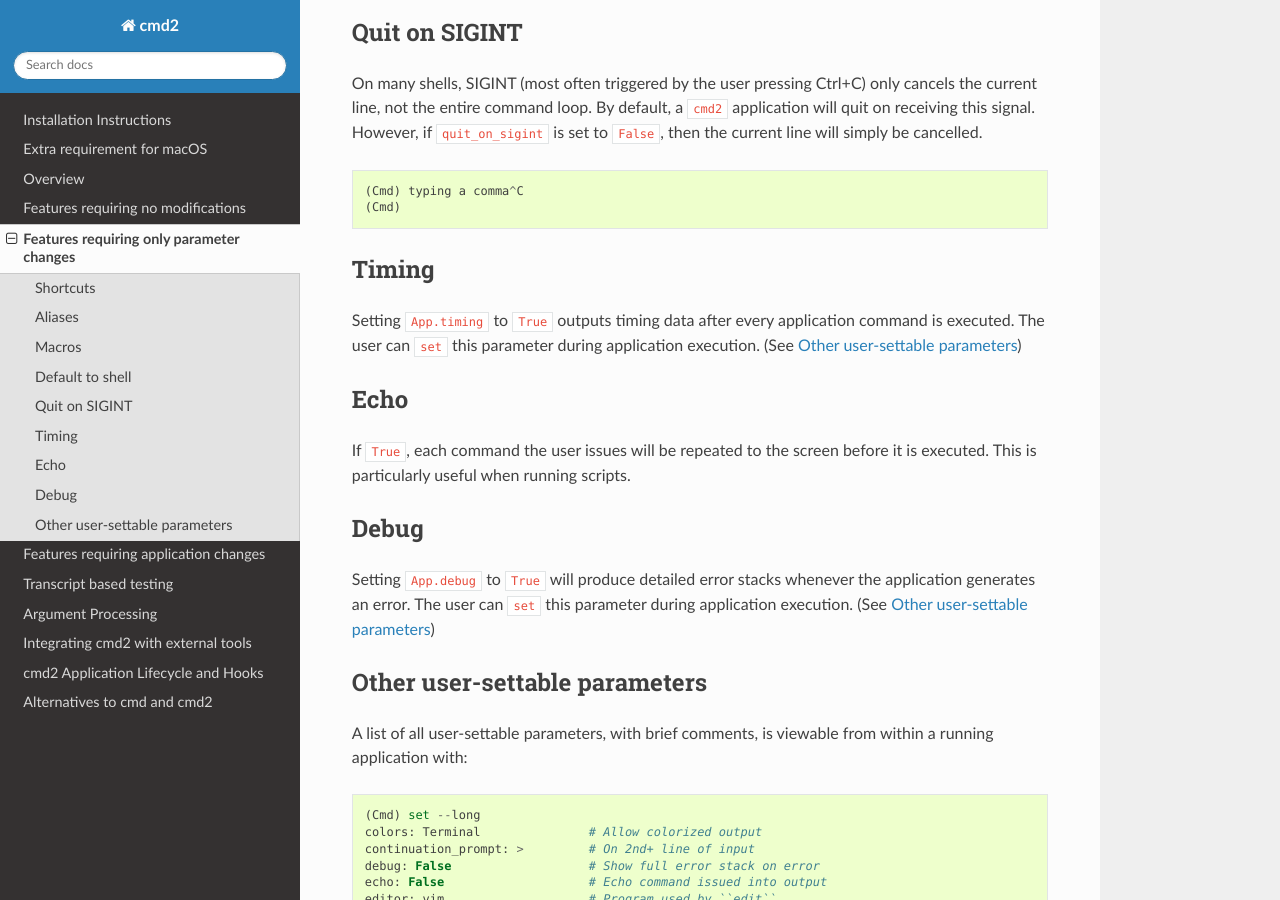
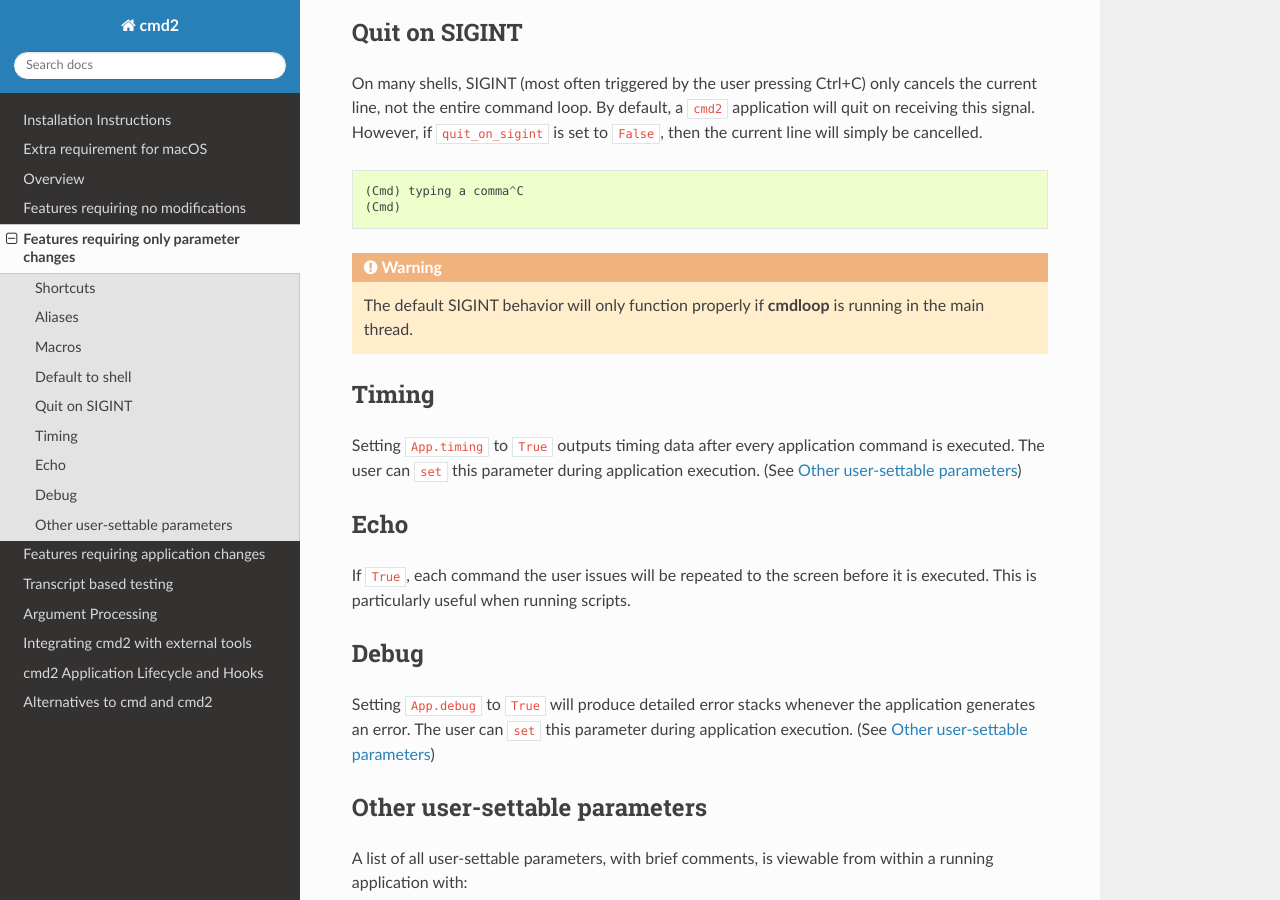
Before and after one commit to python-cmd2/cmd2, a Sphinx documentation site: the page built from docs/settingchanges.rst, in a window 1280 px wide and 900 px high, scrolled down 2901 px. Built offline with Sphinx 7.4.7 and the Read the Docs theme 2.0.0, drawn with Linux system fonts in a browser that asks for light colours.

Commit message:
cmdloop now checks to see if it is running in the main thread before attempting to register a signal handler for SIGINT

```diff
--- a/docs/settingchanges.rst
+++ b/docs/settingchanges.rst
@@ -140,6 +140,10 @@
   (Cmd) typing a comma^C
   (Cmd)
 
+.. warning::
+    The default SIGINT behavior will only function properly if **cmdloop** is running
+    in the main thread.
+
 
 Timing
 ======
```
Also changed, not shown: CHANGELOG.md (+2 -0 lines), 1 other file.
